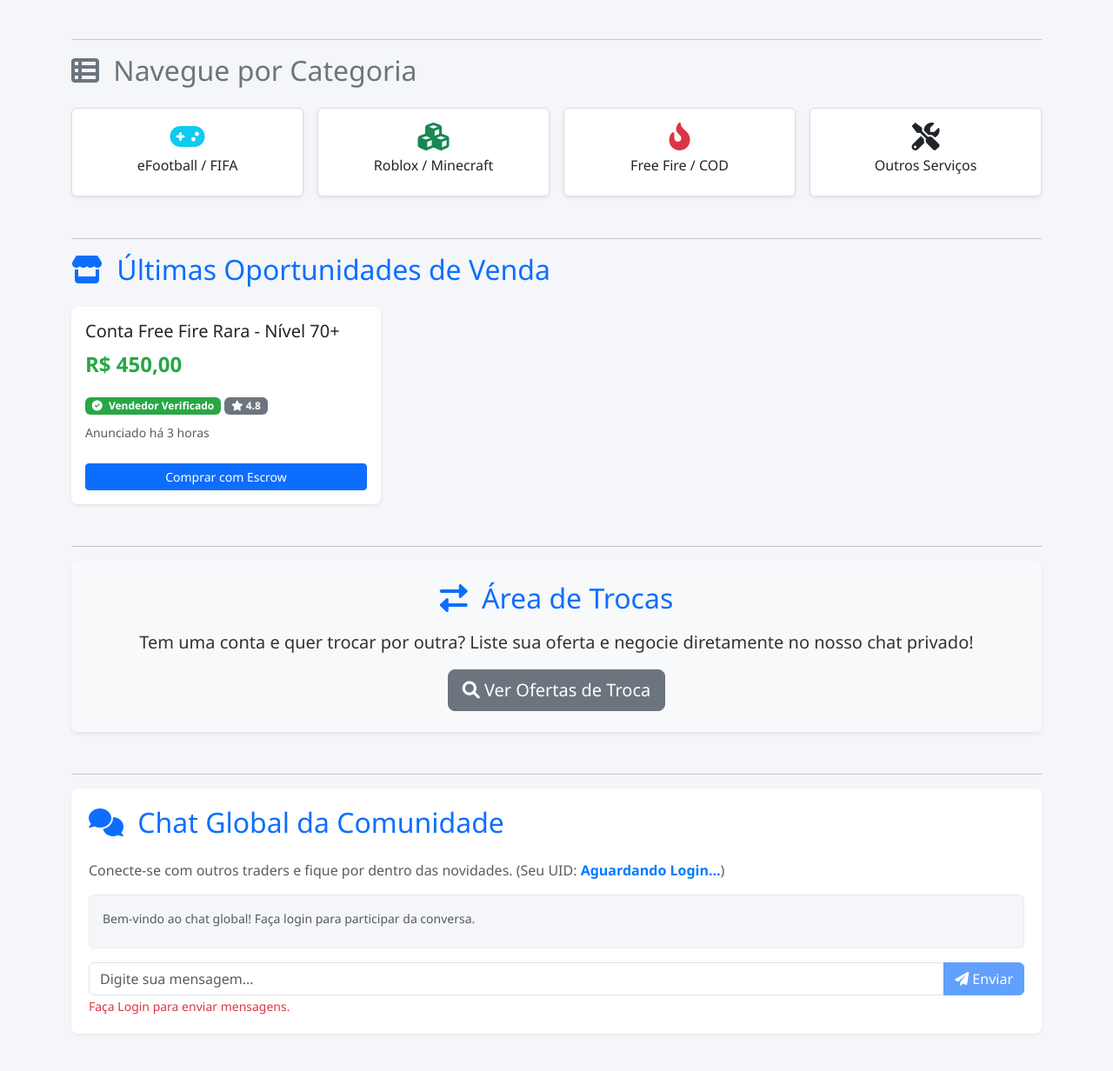
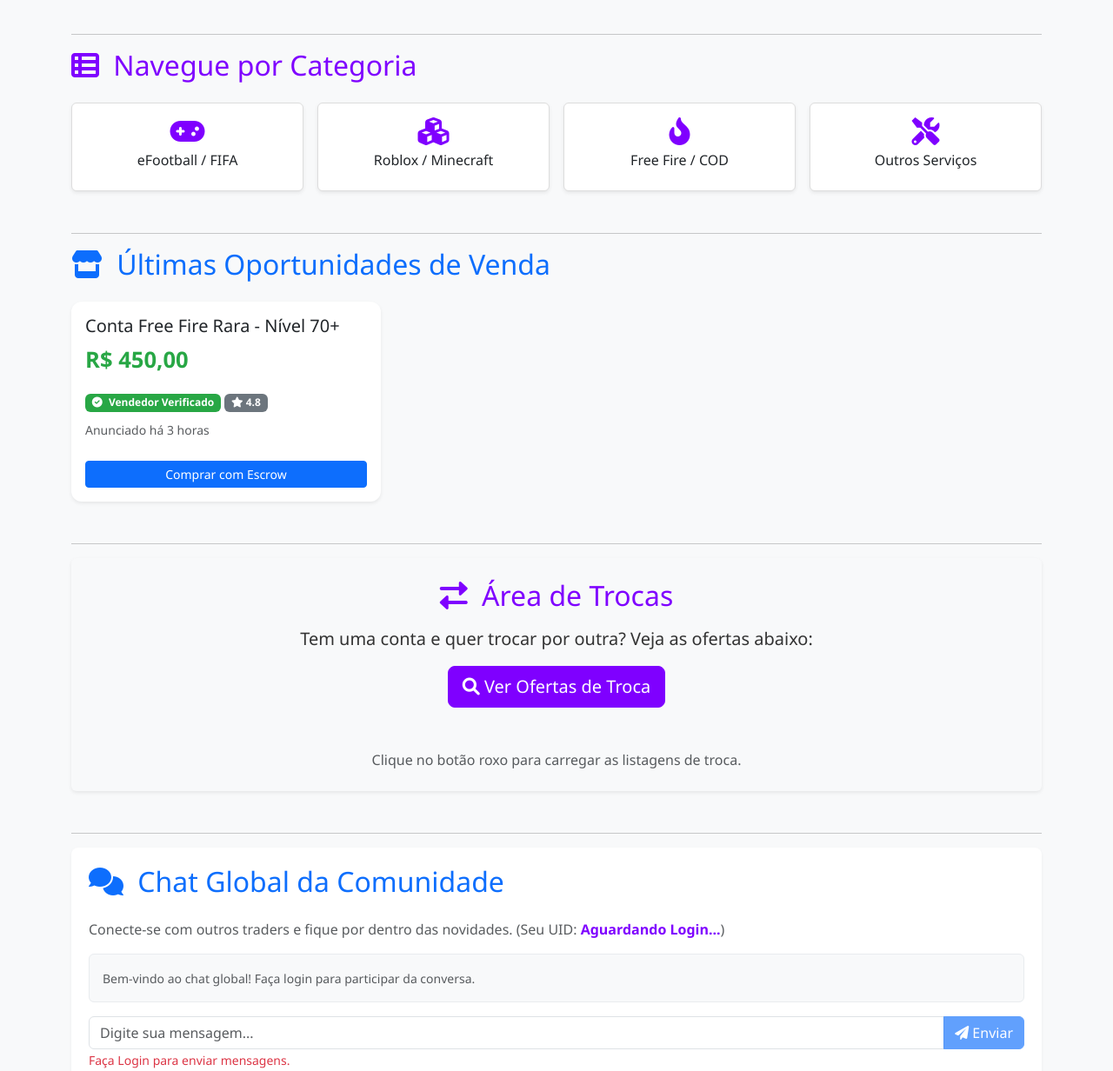
Before and after one commit to IVADCREATOR/Regras-da-ivad-trocas-e-vendas, a plain HTML site: page index.html in a window 1280 px wide. Shown: the part 741-1973 px from the top of the page at 87% size. Drawn offline with nearby package versions, Linux system fonts and the light colour scheme; no server answers.

Commit message:
Atualizar o index.html

```diff
--- a/index.html
+++ b/index.html
@@ -7,7 +7,117 @@
     <link href="https://cdn.jsdelivr.net/npm/bootstrap@5.3.2/dist/css/bootstrap.min.css" rel="stylesheet">
     <link rel="stylesheet" href="https://cdnjs.cloudflare.com/ajax/libs/font-awesome/6.0.0-beta3/css/all.min.css">
 
-    <link rel="stylesheet" href="style.css">
+    <style>
+        /* VARIÁVEIS DE COR E TIPOGRAFIA (Novo Esquema) */
+        :root {
+            --primary-color: #007bff;     /* Azul Brilhante */
+            --purple-vibrant: #7f00ff;   /* Roxo Vibrante */
+            --success-color: #28a745;
+            --warning-color: #ffc107;
+            --background-light: #f8f9fa;
+            --background-dark: #212529;
+            --font-family: 'Segoe UI', Tahoma, Geneva, Verdana, sans-serif;
+        }
+
+        body {
+            font-family: var(--font-family);
+            background-color: var(--background-light);
+            color: #333;
+        }
+
+        /* CLASSES ESPECÍFICAS DO NOVO ESQUEMA */
+        .text-purple-vibrant { color: var(--purple-vibrant) !important; }
+        .btn-purple {
+            background-color: var(--purple-vibrant);
+            border-color: var(--purple-vibrant);
+            color: white;
+            transition: all 0.3s ease;
+        }
+        .btn-purple:hover {
+            background-color: #6a00cd;
+            border-color: #6a00cd;
+            color: white;
+            transform: scale(1.02);
+        }
+        .border-purple { border: 1px solid var(--purple-vibrant) !important; }
+
+        /* NAVBAR & HEADER */
+        .navbar {
+            box-shadow: 0 4px 10px rgba(0, 0, 0, 0.2);
+        }
+
+        /* HERO SECTION (BANNER) */
+        .hero-banner {
+            background: linear-gradient(135deg, var(--primary-color), var(--purple-vibrant));
+            color: white;
+            border-radius: 1rem;
+            padding: 6rem 3rem;
+            margin-bottom: 3rem;
+            box-shadow: 0 10px 25px rgba(0, 0, 0, 0.3);
+        }
+
+        /* CATEGORIAS (INTERATIVIDADE) */
+        .card-category {
+            border: 1px solid #ddd;
+            transition: all 0.3s ease;
+            cursor: pointer;
+            background-color: white;
+        }
+        .card-category:hover {
+            transform: translateY(-8px);
+            box-shadow: 0 12px 25px rgba(0, 0, 0, 0.15);
+            border-color: var(--purple-vibrant);
+        }
+        .card-category i {
+            color: var(--purple-vibrant);
+        }
+
+        /* CARDS DE PRODUTOS */
+        .product-card {
+            border-radius: 0.75rem;
+            border: none;
+            transition: box-shadow 0.3s ease;
+            background-color: white;
+        }
+        .product-card:hover {
+            box-shadow: 0 4px 15px rgba(0, 0, 0, 0.1);
+        }
+        .product-price {
+            font-size: 1.6rem;
+            color: var(--success-color);
+            font-weight: 800;
+        }
+        .verified-badge {
+            background-color: var(--success-color) !important;
+            font-weight: 600;
+        }
+
+        /* CHAT STYLES */
+        .chat-section {
+            background-color: white;
+            border-radius: 0.5rem;
+            padding: 20px;
+            box-shadow: 0 2px 4px rgba(0, 0, 0, 0.05);
+        }
+        .chat-container {
+            max-height: 400px;
+            overflow-y: auto;
+            border: 1px solid #e9ecef;
+            padding: 15px;
+            background-color: var(--background-light);
+            border-radius: 0.375rem;
+        }
+        .my-uid-highlight {
+            color: var(--purple-vibrant);
+            font-weight: bold;
+        }
+
+        /* FOOTER */
+        footer {
+            background-color: var(--background-dark) !important;
+            color: #bbb;
+        }
+    </style>
 </head>
 <body>
 
@@ -53,7 +163,7 @@
                     <p class="text-muted">Seu pagamento retido até que você confirme o acesso à conta.</p>
                 </div>
                 <div class="col-md-4">
-                    <i class="fas fa-comments fa-3x text-primary mb-3"></i>
+                    <i class="fas fa-comments fa-3x text-purple-vibrant mb-3"></i>
                     <h4>Negociação Direta</h4>
                     <p class="text-muted">Chat privado e seguro para tirar todas as dúvidas com o vendedor.</p>
                 </div>
@@ -68,12 +178,12 @@
         <hr>
 
         <section id="categorias" class="mb-5">
-            <h2 class="mb-4 text-secondary"><i class="fas fa-th-list me-2"></i> Navegue por Categoria</h2>
+            <h2 class="mb-4 text-purple-vibrant"><i class="fas fa-th-list me-2"></i> Navegue por Categoria</h2>
             <div class="row row-cols-2 row-cols-md-4 g-3">
-                <div class="col"><div class="card card-category text-center p-3 h-100 shadow-sm"><i class="fas fa-gamepad fa-2x text-info mb-2"></i><h6 class="card-title">eFootball / FIFA</h6></div></div>
-                <div class="col"><div class="card card-category text-center p-3 h-100 shadow-sm"><i class="fas fa-cubes fa-2x text-success mb-2"></i><h6 class="card-title">Roblox / Minecraft</h6></div></div>
-                <div class="col"><div class="card card-category text-center p-3 h-100 shadow-sm"><i class="fas fa-fire-alt fa-2x text-danger mb-2"></i><h6 class="card-title">Free Fire / COD</h6></div></div>
-                <div class="col"><div class="card card-category text-center p-3 h-100 shadow-sm"><i class="fas fa-tools fa-2x text-dark mb-2"></i><h6 class="card-title">Outros Serviços</h6></div></div>
+                <div class="col"><div class="card card-category text-center p-3 h-100 shadow-sm"><i class="fas fa-gamepad fa-2x mb-2"></i><h6 class="card-title">eFootball / FIFA</h6></div></div>
+                <div class="col"><div class="card card-category text-center p-3 h-100 shadow-sm"><i class="fas fa-cubes fa-2x mb-2"></i><h6 class="card-title">Roblox / Minecraft</h6></div></div>
+                <div class="col"><div class="card card-category text-center p-3 h-100 shadow-sm"><i class="fas fa-fire-alt fa-2x mb-2"></i><h6 class="card-title">Free Fire / COD</h6></div></div>
+                <div class="col"><div class="card card-category text-center p-3 h-100 shadow-sm"><i class="fas fa-tools fa-2x mb-2"></i><h6 class="card-title">Outros Serviços</h6></div></div>
             </div>
         </section>
 
@@ -100,16 +210,21 @@
         <hr>
 
         <section id="trocas" class="mb-5 text-center p-4 bg-light rounded shadow-sm">
-            <h2 class="mb-3 text-primary"><i class="fas fa-exchange-alt me-2"></i> Área de Trocas</h2>
-            <p class="lead">Tem uma conta e quer trocar por outra? Liste sua oferta e negocie diretamente no nosso chat privado!</p>
-            <button class="btn btn-secondary btn-lg"><i class="fas fa-search"></i> Ver Ofertas de Troca</button>
+            <h2 class="mb-3 text-purple-vibrant"><i class="fas fa-exchange-alt me-2"></i> Área de Trocas</h2>
+            <p class="lead">Tem uma conta e quer trocar por outra? Veja as ofertas abaixo:</p>
+
+            <button class="btn btn-purple btn-lg" id="loadExchangeBtn"><i class="fas fa-search"></i> Ver Ofertas de Troca</button>
+
+            <div class="row g-4 mt-4" id="exchange-listings">
+                <div class="col-12 text-muted" id="initial-exchange-message">Clique no botão roxo para carregar as listagens de troca.</div>
+            </div>
         </section>
 
         <hr>
 
         <section id="chat" class="mb-5 chat-section">
             <h2 class="mb-4 text-primary"><i class="fas fa-comments me-2"></i> Chat Global da Comunidade</h2>
-            <p class="text-muted">Conecte-se com outros traders e fique por dentro das novidades. (Seu UID: <span id="my-uid-display" class="my-uid-highlight">Aguardando Login...</span>)</p>
+            <p class="text-muted">Conecte-se com outros traders e fique por dentro das novidades. (Seu UID: <span id="my-uid-display" class="my-uid-highlight">m3h06woQv2V7lrNu1p8fQCZ8IWZ</span>)</p>
 
             <div class="row">
                 <div class="col-lg-12">
```
Lines whose indentation alone changed are shown as unchanged.
